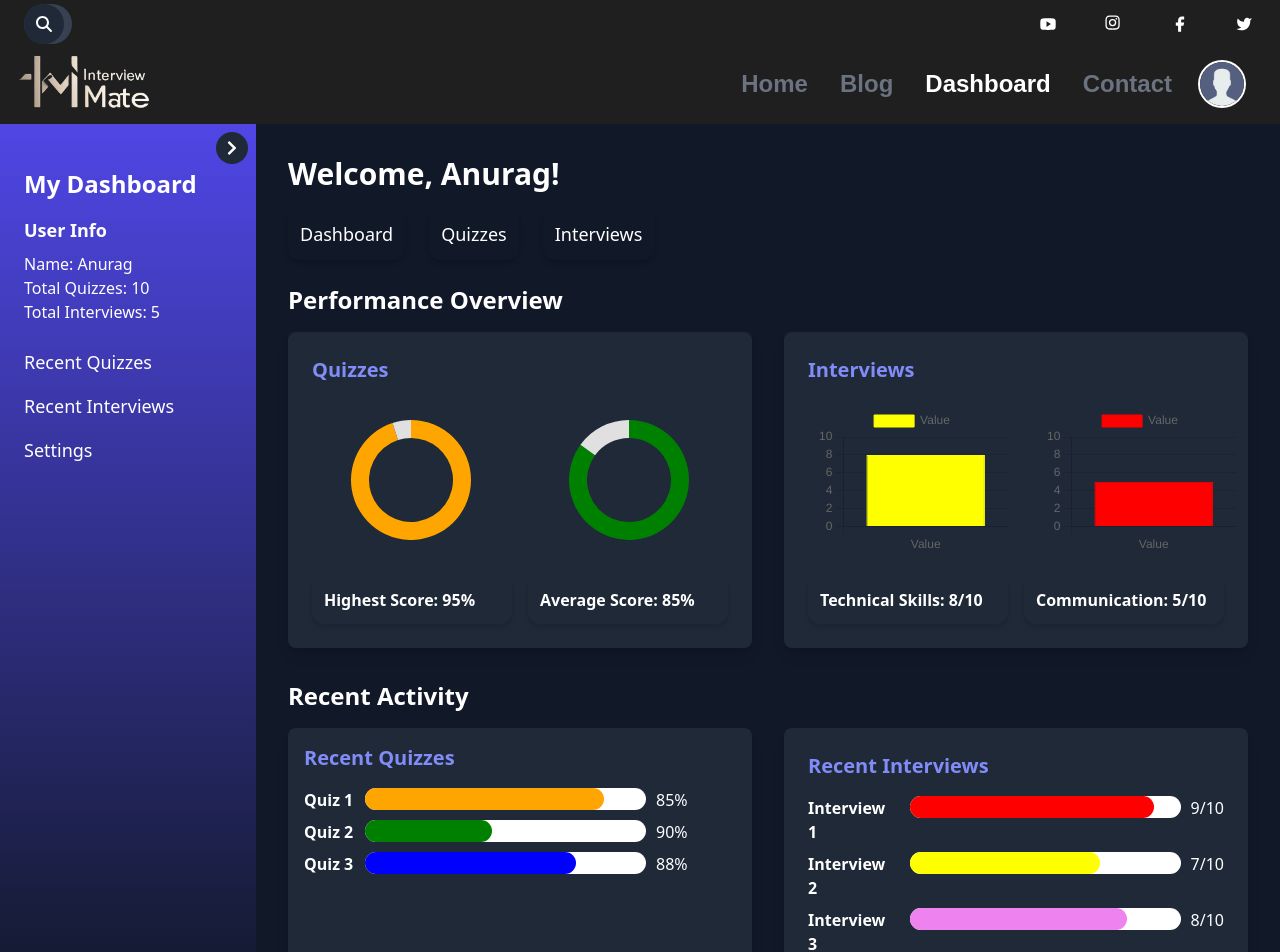
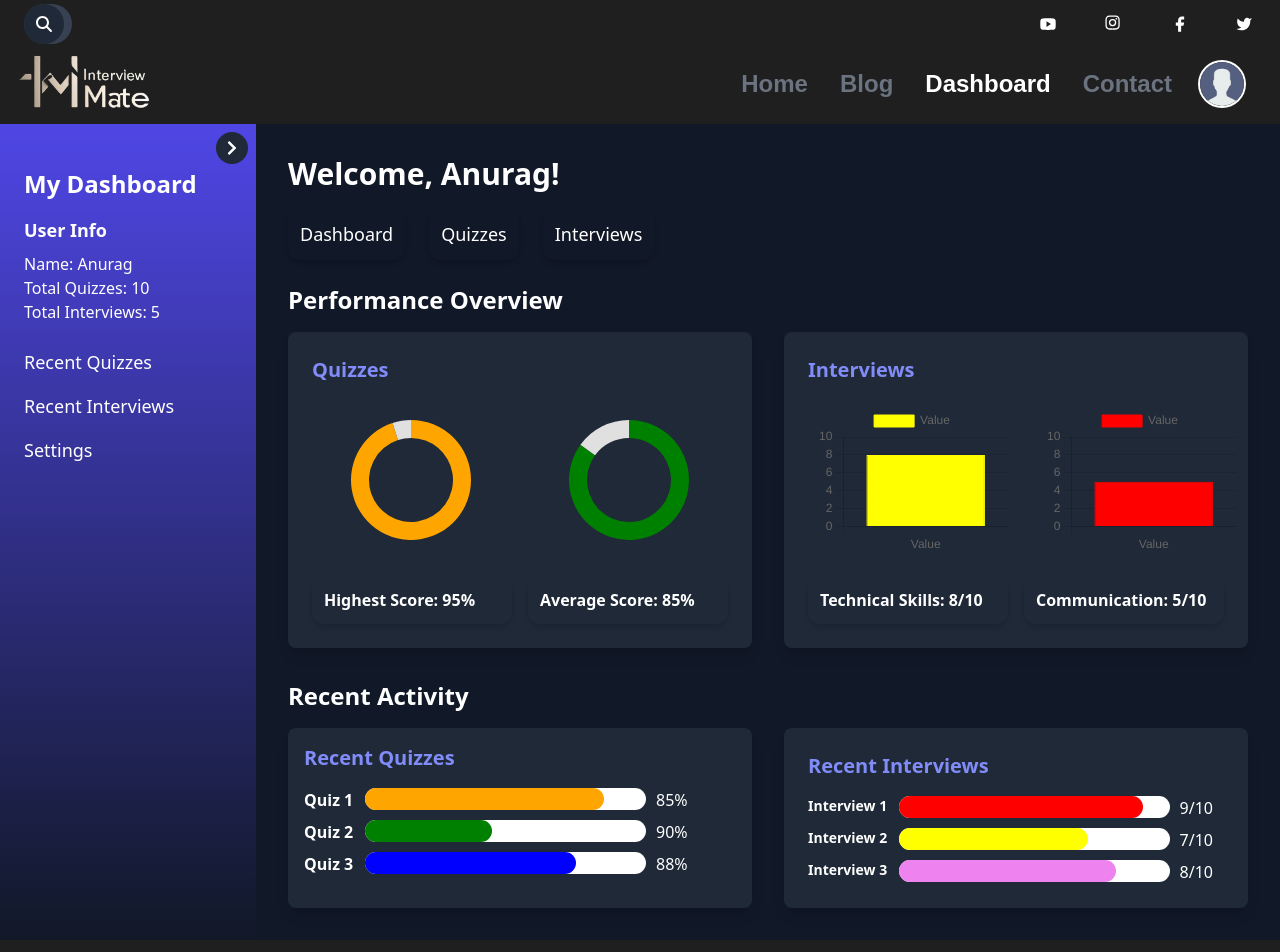
Before and after one commit to anuragcoder9026/Interview-Mate-frontend, a React (Vite) app: page /Interview-Mate-frontend/dashboard in a window 1280 px wide. Shown: the top 952 px of the page. Built offline with nearby package versions, Linux system fonts and the light colour scheme.

Commit message:
some changes

```diff
--- a/src/components/DashBoard.jsx
+++ b/src/components/DashBoard.jsx
@@ -167,9 +167,9 @@ const ResponsiveDashboard = () => {
             <div className="bg-gray-800 p-4 lg:p-6 rounded-lg shadow-lg">
               <h3 className="text-lg lg:text-xl font-bold text-indigo-400 mb-4">Recent Interviews</h3>
               <ul>
-              <li className="flex mb-2"><span className="font-bold text-green-400 mr-3">Interview 1</span><ScrollChart value={9*10} color={'red'}/> 9/10</li>
-                <li className="flex mb-2"><span className="font-bold text-green-400 mr-3">Interview 2</span><ScrollChart value={7*10} color={'yellow'}/> 7/10</li>
-                <li className="flex"><span className="font-bold text-green-400 mr-3">Interview 3</span><ScrollChart value={8*10} color={'violet'}/> 8/10</li>
+              <li className="flex mb-2 w-full"><span className="font-bold text-sm text-green-400 mr-3">Interview 1</span><ScrollChart value={9*10} color={'red'}/> 9/10</li>
+                <li className="flex mb-2 w-full"><span className="font-bold text-sm text-green-400 mr-3">Interview 2</span><ScrollChart value={7*10} color={'yellow'}/> 7/10</li>
+                <li className="flex w-full"><span className="font-bold text-sm text-green-400 mr-3">Interview 3</span><ScrollChart value={8*10} color={'violet'}/> 8/10</li>
               </ul>
             </div>
           </div>
```
Also changed, not shown: 1 other file (tests, documents, lock files or other folders).
